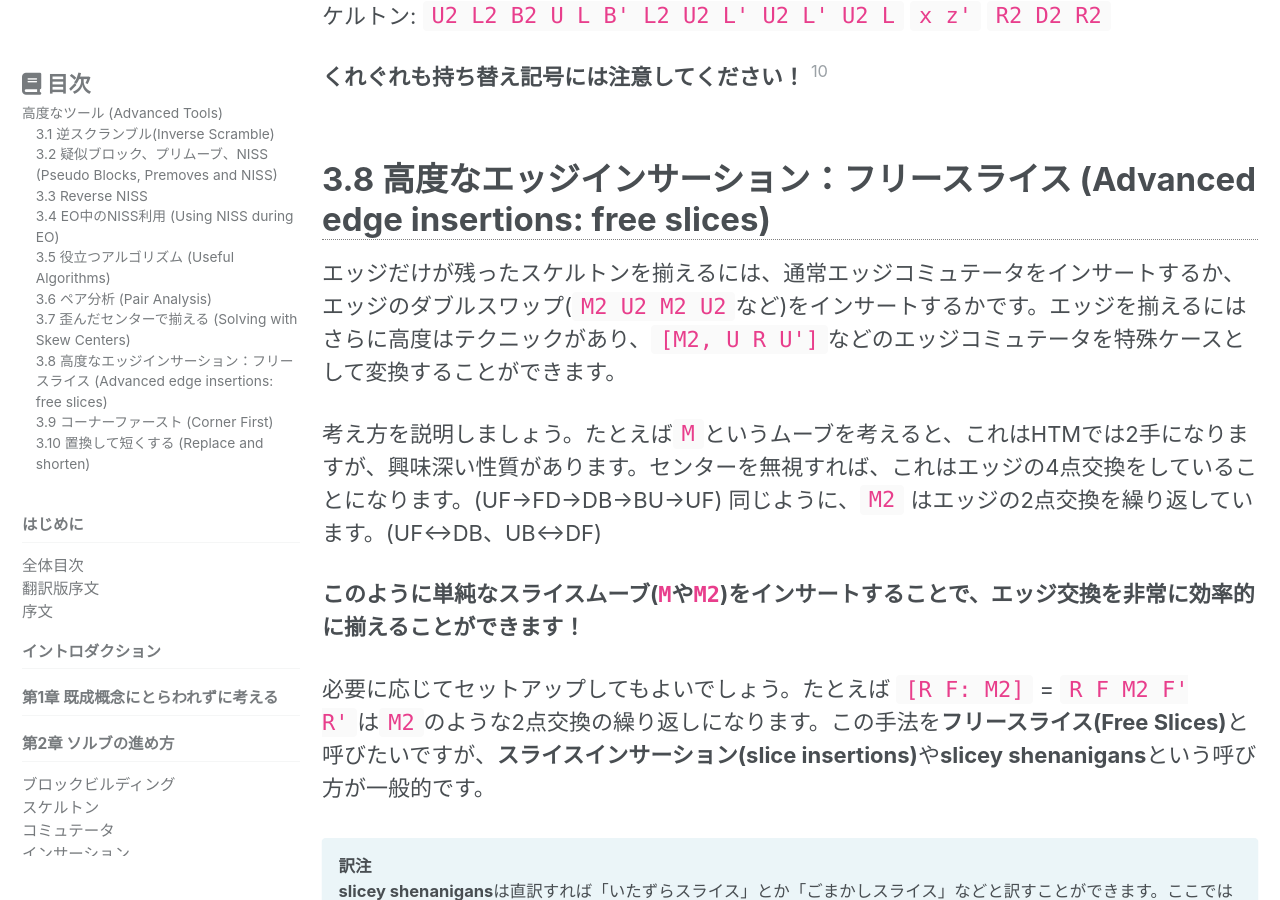
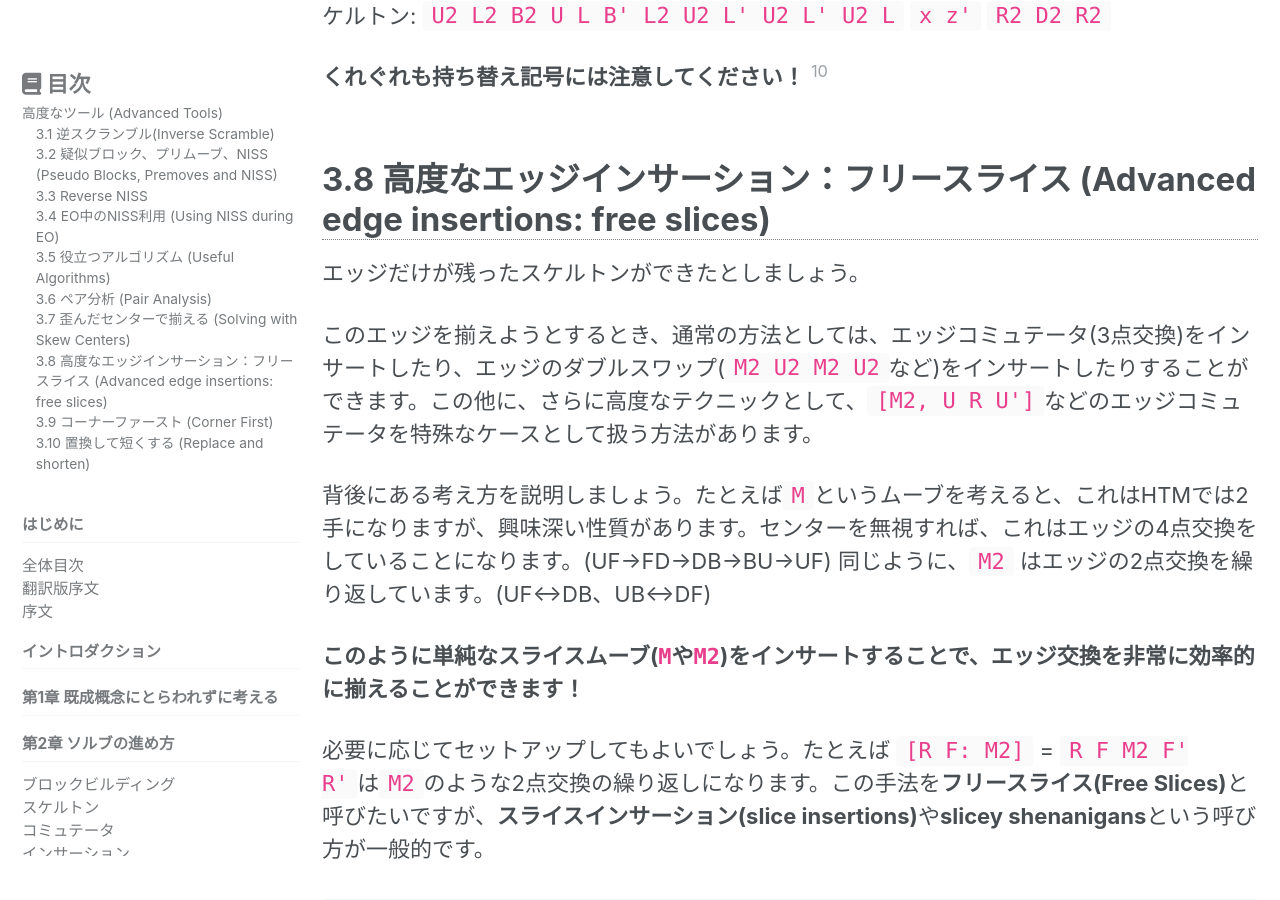
Before and after one commit to kawam1123/translation, a Jekyll site: the page built from _pages/FMC-Tutorial/FMC-tutorial-v3-chapter3.md, in a window 1280 px wide and 900 px high, scrolled down 22176 px. Built offline with Jekyll 4.4.1, drawn with Linux system fonts in a browser that asks for light colours; cached includes are drawn as plain includes; nearby versions of some CDN libraries.

```diff
--- a/_pages/FMC-Tutorial/FMC-tutorial-v3-chapter3.md
+++ b/_pages/FMC-Tutorial/FMC-tutorial-v3-chapter3.md
@@ -892,9 +892,11 @@ But be careful with rotations!12
 -->
 
 ### 3.8 高度なエッジインサーション：フリースライス (Advanced edge insertions: free slices) {#freeslice}
-エッジだけが残ったスケルトンを揃えるには、通常エッジコミュテータをインサートするか、エッジのダブルスワップ(`M2 U2 M2 U2`など)をインサートするかです。エッジを揃えるにはさらに高度はテクニックがあり、`[M2, U R U']`などのエッジコミュテータを特殊ケースとして変換することができます。
+エッジだけが残ったスケルトンができたとしましょう。
 
-考え方を説明しましょう。たとえば`M`というムーブを考えると、これはHTMでは2手になりますが、興味深い性質があります。センターを無視すれば、これはエッジの4点交換をしていることになります。(UF→FD→DB→BU→UF) 同じように、`M2` はエッジの2点交換を繰り返しています。(UF↔DB、UB↔DF)
+このエッジを揃えようとするとき、通常の方法としては、エッジコミュテータ(3点交換)をインサートしたり、エッジのダブルスワップ(`M2 U2 M2 U2`など)をインサートしたりすることができます。この他に、さらに高度なテクニックとして、`[M2, U R U']`などのエッジコミュテータを特殊なケースとして扱う方法があります。
+
+背後にある考え方を説明しましょう。たとえば`M`というムーブを考えると、これはHTMでは2手になりますが、興味深い性質があります。センターを無視すれば、これはエッジの4点交換をしていることになります。(UF→FD→DB→BU→UF) 同じように、`M2` はエッジの2点交換を繰り返しています。(UF↔DB、UB↔DF)
 
 **このように単純なスライスムーブ(`M`や`M2`)をインサートすることで、エッジ交換を非常に効率的に揃えることができます！**
 
```
